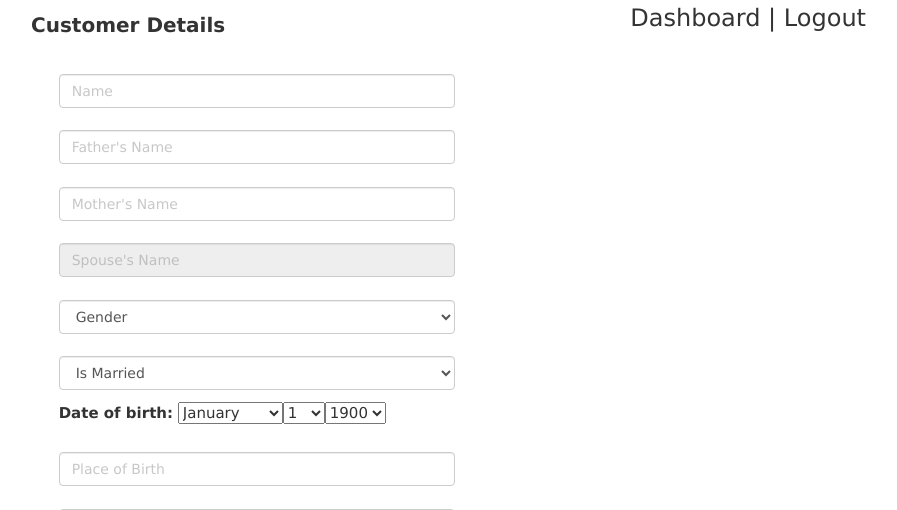
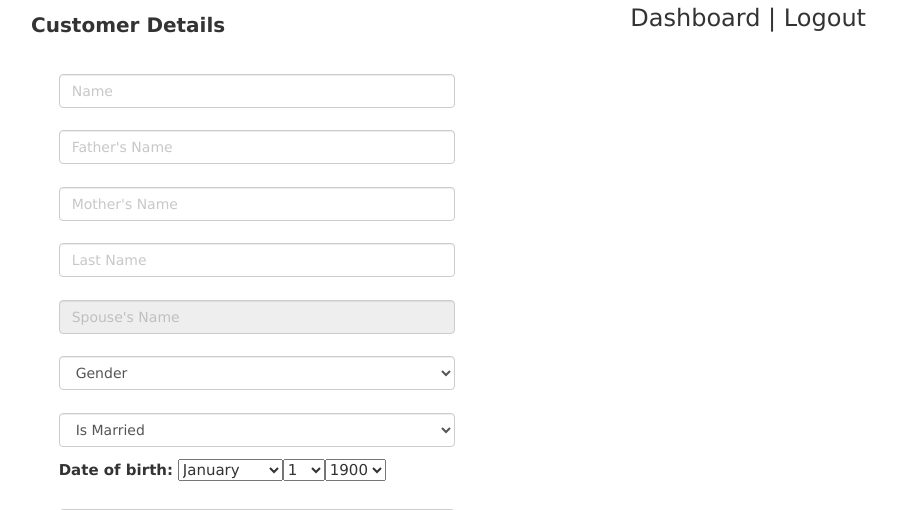
Before and after one commit to pravint198/InsuranceManagement, a Django app: page /client/add in a window 1280 px wide. Shown: the top 510 px of that part, without its empty margins (383-1280 px from the left). Run offline with Django 3.2, Linux system fonts and the light colour scheme; the first user in the database is signed in; the page is wider than the window, and the part outside it is not shown; some libraries are stand-ins or nearby versions.

Commit message:
Code Enhancement

```diff
--- a/customers/forms.py
+++ b/customers/forms.py
@@ -13,6 +13,7 @@ class CustomerForm(forms.ModelForm):
 				'name':forms.TextInput(attrs={'placeholder':'Name','class':'form-control','style':{'margin-bottom':'12px'}}),
 				'father_name':forms.TextInput(attrs={'placeholder':'Father\'s Name','class':'form-control'}),
 				'mother_name':forms.TextInput(attrs={'placeholder':'Mother\'s Name','class':'form-control'}),
+				'last_name':forms.TextInput(attrs={'placeholder':'Last Name','class':'form-control'}),
 				'spouse_name':forms.TextInput(attrs={'placeholder':'Spouse\'s Name','class':'form-control','readonly':'true'}),
 				'gender':forms.Select(attrs={'class':'form-control'}),
 				'is_married':forms.Select(attrs={'class':'form-control bottomMargin'}),
@@ -23,7 +24,7 @@ class CustomerForm(forms.ModelForm):
 				'pan':forms.TextInput(attrs={'placeholder':'PAN Number','class':'form-control'}),
 				'aadhar':forms.NumberInput(attrs={'placeholder':'Aadhar Number','class':'form-control'}),
 				'education':forms.TextInput(attrs={'placeholder':'Education','class':'form-control'}),
-				'mobile':forms.NumberInput(attrs={'placeholder':'Mobile','class':'form-control'}),
+				'mobile':forms.NumberInput(attrs={'placeholder':'Mobile','class':'form-control','maxlength':'10'}),
 				'height':forms.NumberInput(attrs={'placeholder':'Height in cm','class':'form-control'}),
 				'weight':forms.NumberInput(attrs={'placeholder':'Weight in Kg','class':'form-control'}),
 				}
@@ -31,6 +32,7 @@ class CustomerForm(forms.ModelForm):
 				'name':'',
 				'father_name':'',
 				'mother_name':'',
+				'last_name':'',
 				'spouse_name':'',
 				'gender':'',
 				'is_married':'',
--- a/customers/models.py
+++ b/customers/models.py
@@ -17,6 +17,7 @@ class Customers(models.Model):
 	name=models.CharField(max_length=50)
 	father_name=models.CharField(max_length=50)
 	mother_name=models.CharField(max_length=50)
+	last_name=models.CharField(max_length=50)
 	spouse_name=models.CharField(max_length=50,blank=True)
 	gender=models.CharField(max_length=1,choices=gender_choices)
 	is_married=models.CharField(max_length=1,choices=is_married_choices)
--- a/customers/views.py
+++ b/customers/views.py
@@ -15,10 +15,13 @@ def addCustomer(request):
 
 
 	if request.method=='POST':
+
 		form=CustomerForm(request.POST)
 		if form.is_valid():
-			Customers(name=form.cleaned_data['name'],father_name=form.cleaned_data['father_name'],mother_name=form.cleaned_data['mother_name'],spouse_name=form.cleaned_data['spouse_name'],gender=form.cleaned_data['gender'],is_married=form.cleaned_data['is_married'],dob=form.cleaned_data['dob'],place_of_birth=form.cleaned_data['place_of_birth'], correspondence_address=form.cleaned_data['correspondence_address'],is_perm_same=form.cleaned_data['is_perm_same'],permanent_address=form.cleaned_data['permanent_address'],pan=form.cleaned_data['pan'],aadhar=form.cleaned_data['aadhar'],education=form.cleaned_data['education'],mobile=form.cleaned_data['mobile'],height=form.cleaned_data['height'],weight=form.cleaned_data['weight'],username=request.user.username).save()
-			#form.save()
+			#Customers(name=form.cleaned_data['name'],father_name=form.cleaned_data['father_name'],mother_name=form.cleaned_data['mother_name'],spouse_name=form.cleaned_data['spouse_name'],gender=form.cleaned_data['gender'],is_married=form.cleaned_data['is_married'],dob=form.cleaned_data['dob'],place_of_birth=form.cleaned_data['place_of_birth'], correspondence_address=form.cleaned_data['correspondence_address'],is_perm_same=form.cleaned_data['is_perm_same'],permanent_address=form.cleaned_data['permanent_address'],pan=form.cleaned_data['pan'],aadhar=form.cleaned_data['aadhar'],education=form.cleaned_data['education'],mobile=form.cleaned_data['mobile'],height=form.cleaned_data['height'],weight=form.cleaned_data['weight'],username=request.user.username).save()
+			form=form.save(commit=False)
+			form.username=request.user.username
+			form.save()
 			messages.info(request,'Customer saved successfully',extra_tags='text-success')
 			return redirect('/client/add')
 		else:
--- a/templates/dashboard.html
+++ b/templates/dashboard.html
@@ -54,7 +54,7 @@
                {% for cust in custs %}
                 <tr>
                     <td>{{ cust.id }}</td>
-                    <td>{{ cust.name }}</td>
+                    <td>{{ cust.name  }} {{ cust.father_name }} {{ cust.last_name }}</td>
 
                     <td><a href="/client/modify/{{ cust.id }}"><i class="glyphicon glyphicon-edit"></i></a></td>
                     <td><a href="/client/policy/show/{{ cust.id }}"><i class="glyphicon glyphicon-eye-open"></i></a>&nbsp&nbsp&nbsp&nbsp<a href="/client/policy/add/{{ cust.id }}"><i class="glyphicon glyphicon-plus"></i></a></td>
```
Also changed, not shown: customers/migrations/0007_customers_last_name.py (added).
